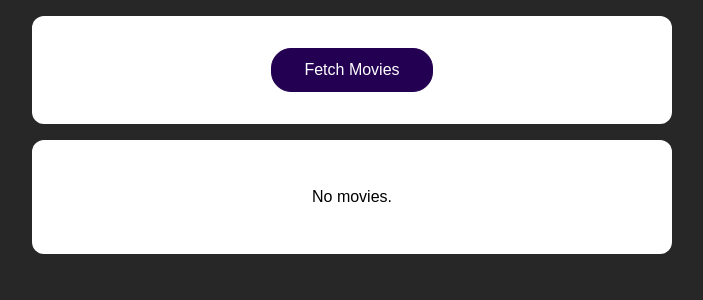
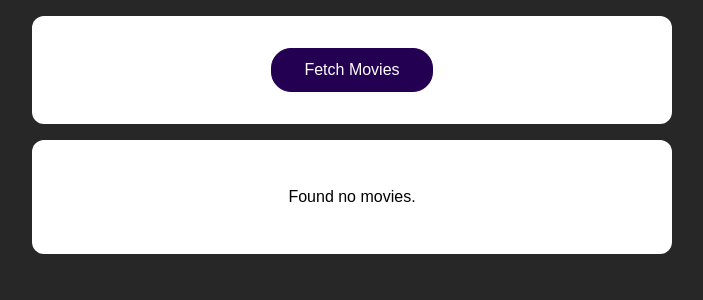
Before and after one commit to brunelloalessio-lellis/react-http-requests, a React (Create React App) app: page / in a window 1280 px wide. Shown: the top 300 px of the page, without its empty margins (288-991 px from the left). Built offline with nearby package versions, Linux system fonts and the light colour scheme.

Commit message:
handling errors using states with fetch

```diff
--- a/src/App.js
+++ b/src/App.js
@@ -37,17 +37,26 @@
     setIsLoading(false);
   };
 
+  let content = <p>Found no movies.</p>;
+
+  if (movies.length > 0) {
+    content = <MoviesList movies={movies} />;
+  }
+
+  if (error) {
+    content = <p>{error}</p>;
+  }
+
+  if (isLoading) {
+    content = <p>Loading ...</p>;
+  }
+
   return (
     <React.Fragment>
       <section>
         <button onClick={fetchMoviesHandler}>Fetch Movies</button>
       </section>
-      <section>
-        {!isLoading && movies.length > 0 && <MoviesList movies={movies} />}
-        {!isLoading && movies.length === 0 && !error && <p>No movies.</p>}
-        {isLoading && <p>Loading ...</p>}
-        {!isLoading && error && <p>{error}</p>}
-      </section>
+      <section>{content}</section>
     </React.Fragment>
   );
 }
```
